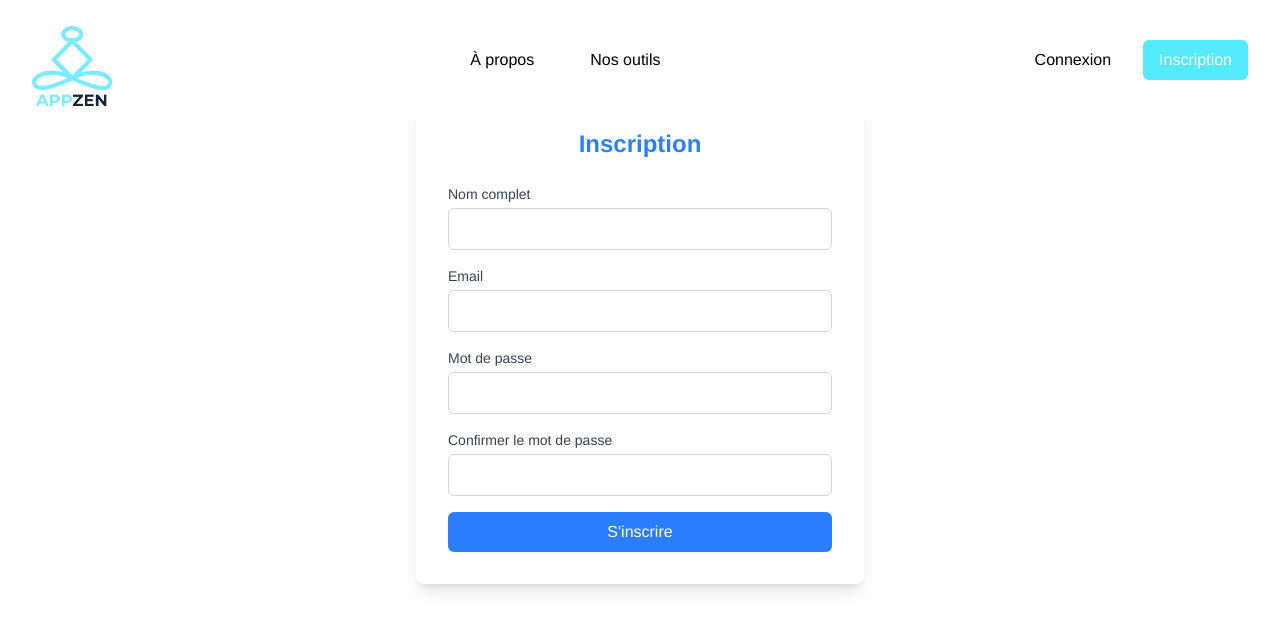
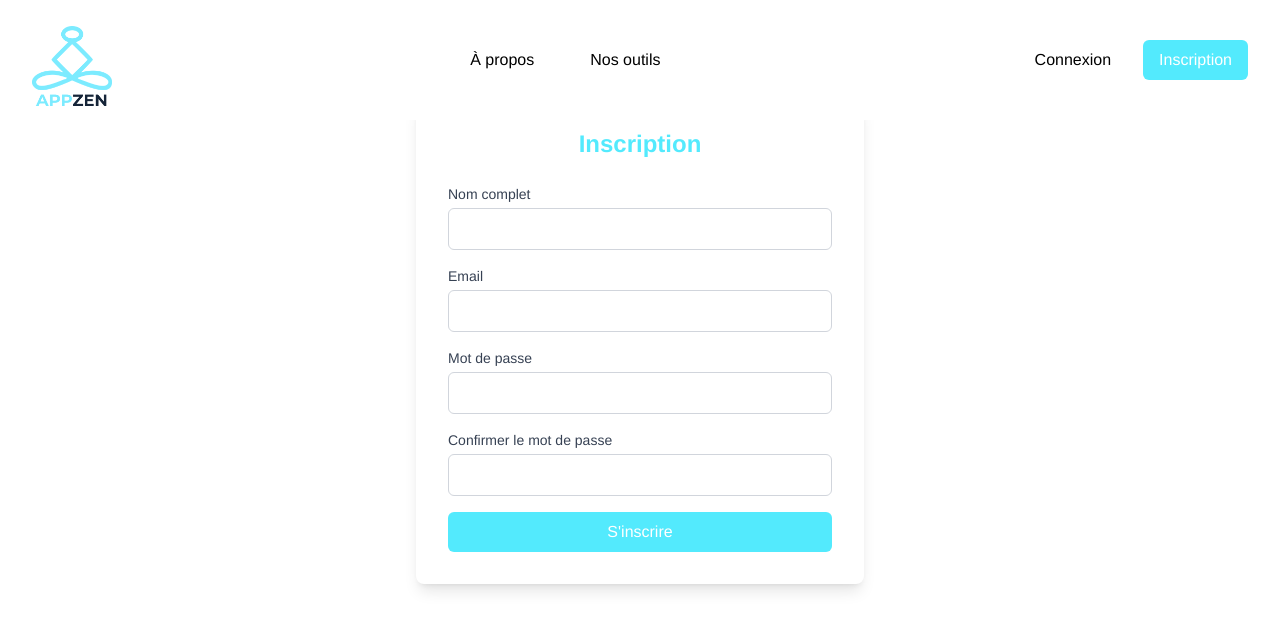
Before and after one commit to CronosV2/cesi-zen, a Next.js app in the folder cesi-zen-code/frontend/: page /register in a window 1280 px wide. Shown: the top 630 px of the page. Built offline with nearby package versions, Linux system fonts and the light colour scheme.

Commit message:
Update Register page color scheme to use cyan theme

```diff
--- a/cesi-zen-code/frontend/src/app/register/page.tsx
+++ b/cesi-zen-code/frontend/src/app/register/page.tsx
@@ -26,7 +26,7 @@ export default function Register() {
   return (
     <div className="min-h-screen pt-24 px-4">
       <div className="max-w-md mx-auto bg-white p-8 rounded-lg shadow-lg">
-        <h1 className="text-2xl font-bold text-center mb-6 text-blue-500">
+        <h1 className="text-2xl font-bold text-center mb-6 text-cyan-300">
           Inscription
         </h1>
         <form onSubmit={handleSubmit} className="space-y-4">
@@ -84,7 +84,7 @@ export default function Register() {
           </div>
           <button
             type="submit"
-            className="w-full bg-blue-500 text-white py-2 px-4 rounded-md hover:bg-blue-600 transition duration-200"
+            className="w-full bg-cyan-300 text-white py-2 px-4 rounded-md hover:bg-blue-600 transition duration-200"
           >
             S'inscrire
           </button>
```
